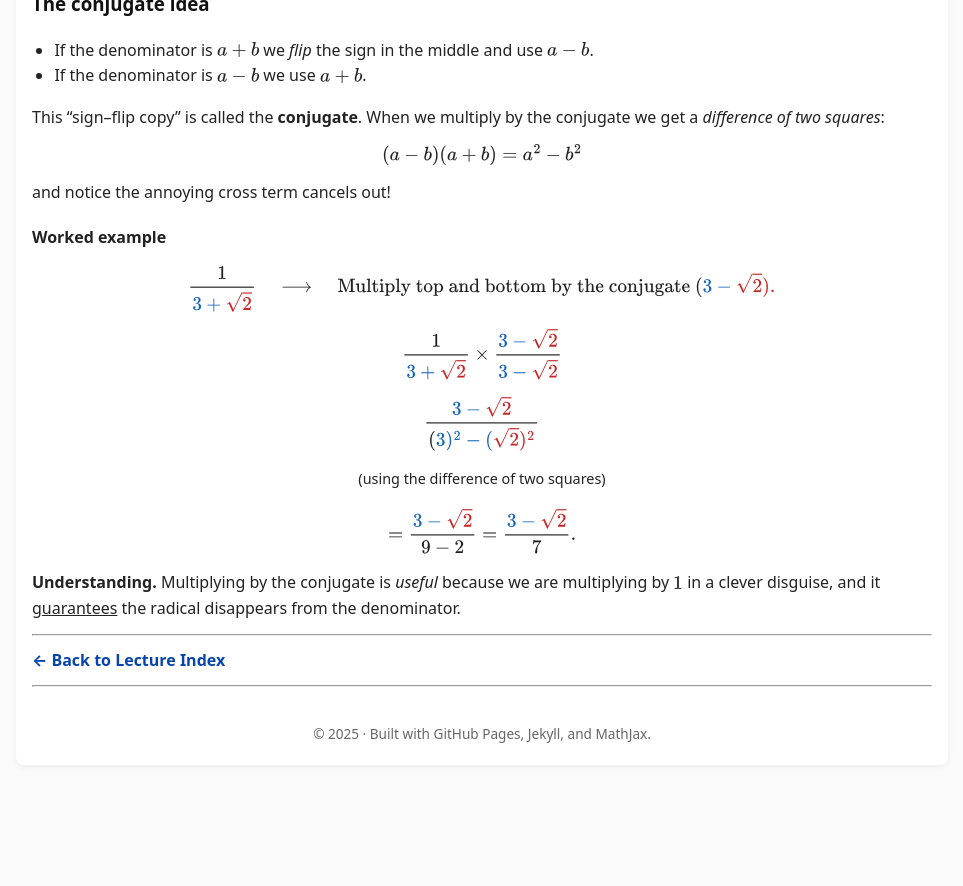
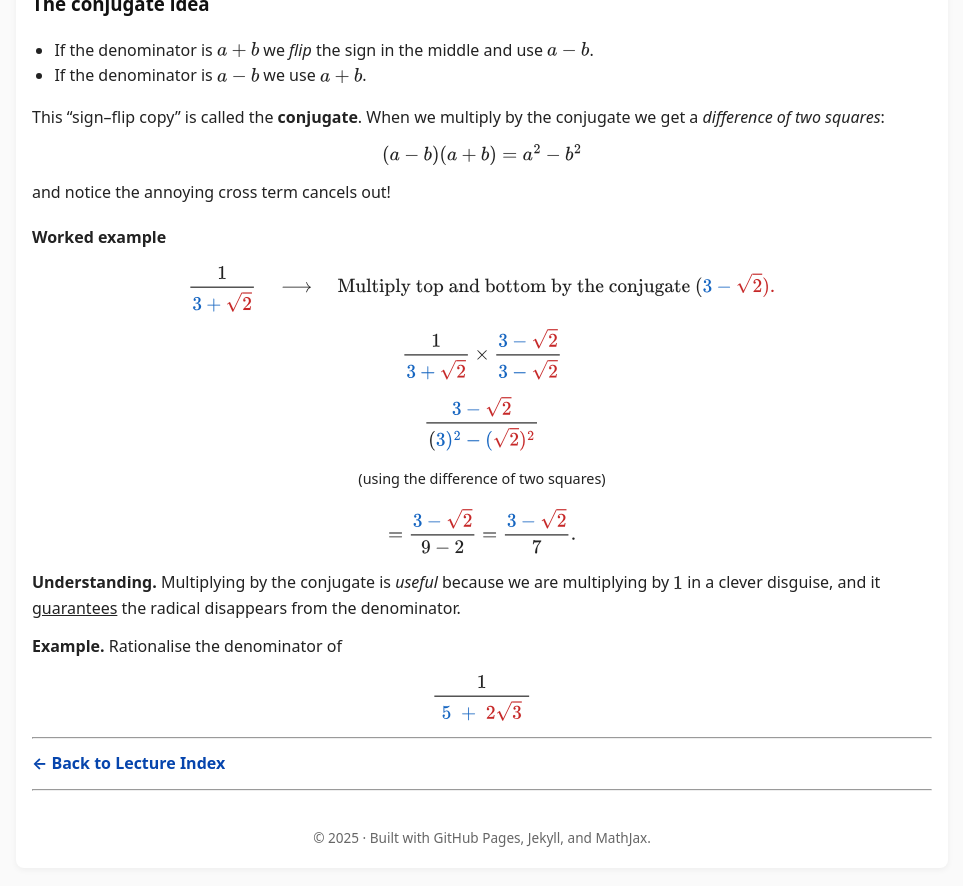
Before and after one commit to SaleemKamaludin/SaleemKamaludin.github.io, a Jekyll site: the page built from courses/math-1115/lecture-notes/lecture3.md, in a window 1280 px wide and 900 px high, scrolled down 4937 px. Shown: the top 886 px of the window, without its empty margins (158-1121 px from the left). Built offline with Jekyll 4.4.1, drawn with Linux system fonts in a browser that asks for light colours; before the commit the page ends 5734 px from its top, so only the background shows below that.

Commit message:
Update lecture3.md

```diff
--- a/courses/math-1115/lecture-notes/lecture3.md
+++ b/courses/math-1115/lecture-notes/lecture3.md
@@ -756,6 +756,47 @@ To ensure consistency, these operations must be performed in a **specific order*
 </p>
 
 
+
+
+
+
+
+
+
+
+
+
+
+
+
+
+
+
+
+
+
+
+
+
+
+
+
+
+<p><strong>Example.</strong> Rationalise the denominator of</p>
+
+<p style="text-align:center; margin:0.6rem 0;">
+  $$\frac{1}{\;\color{#1565c0}{5}\;+\;\color{#c62828}{2\sqrt{3}}\;}$$
+</p>
+
+
+
+
+
+
+
+
+
+
 ---
 
 **[← Back to Lecture Index](/courses/math-1115/lecture-notes/)**
```
